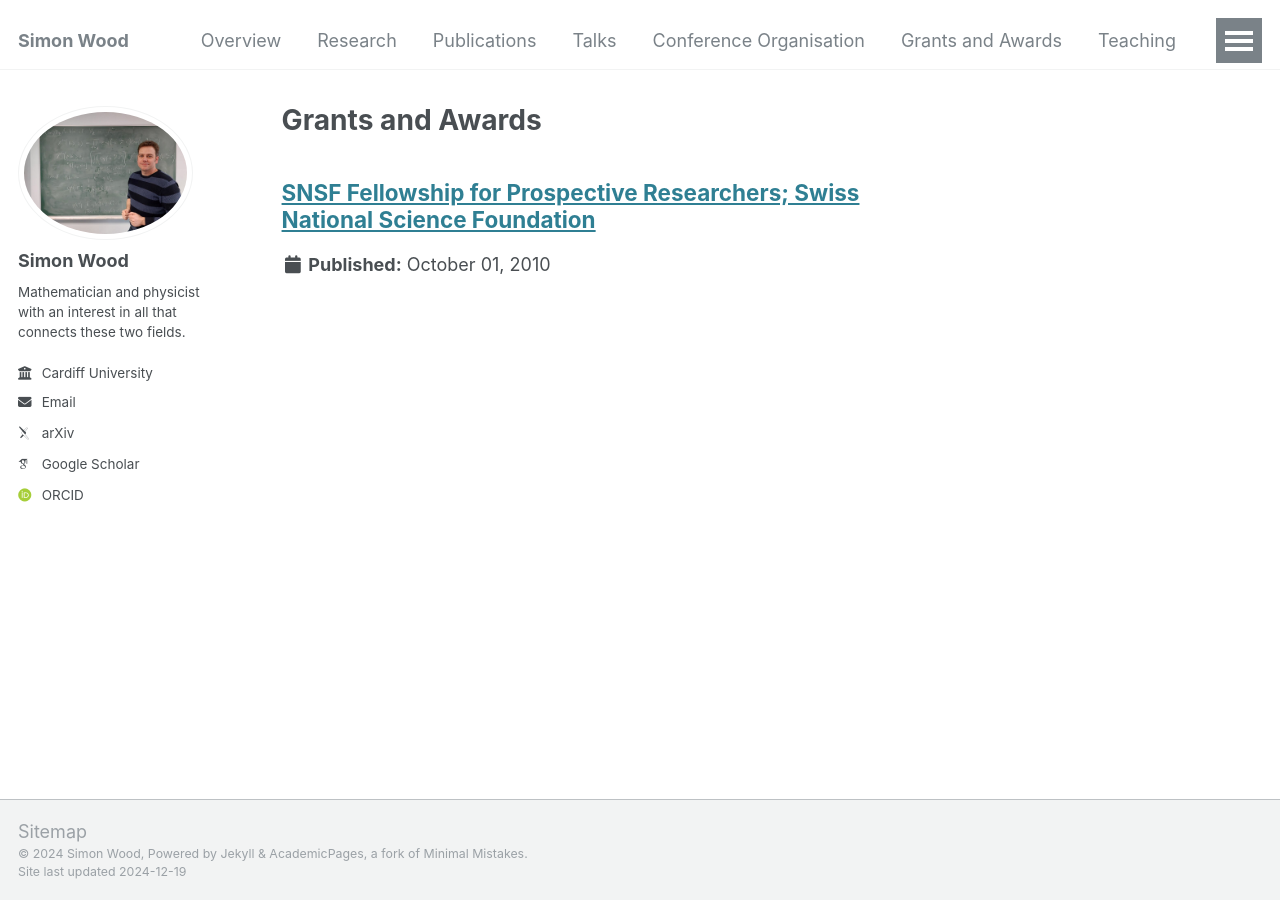
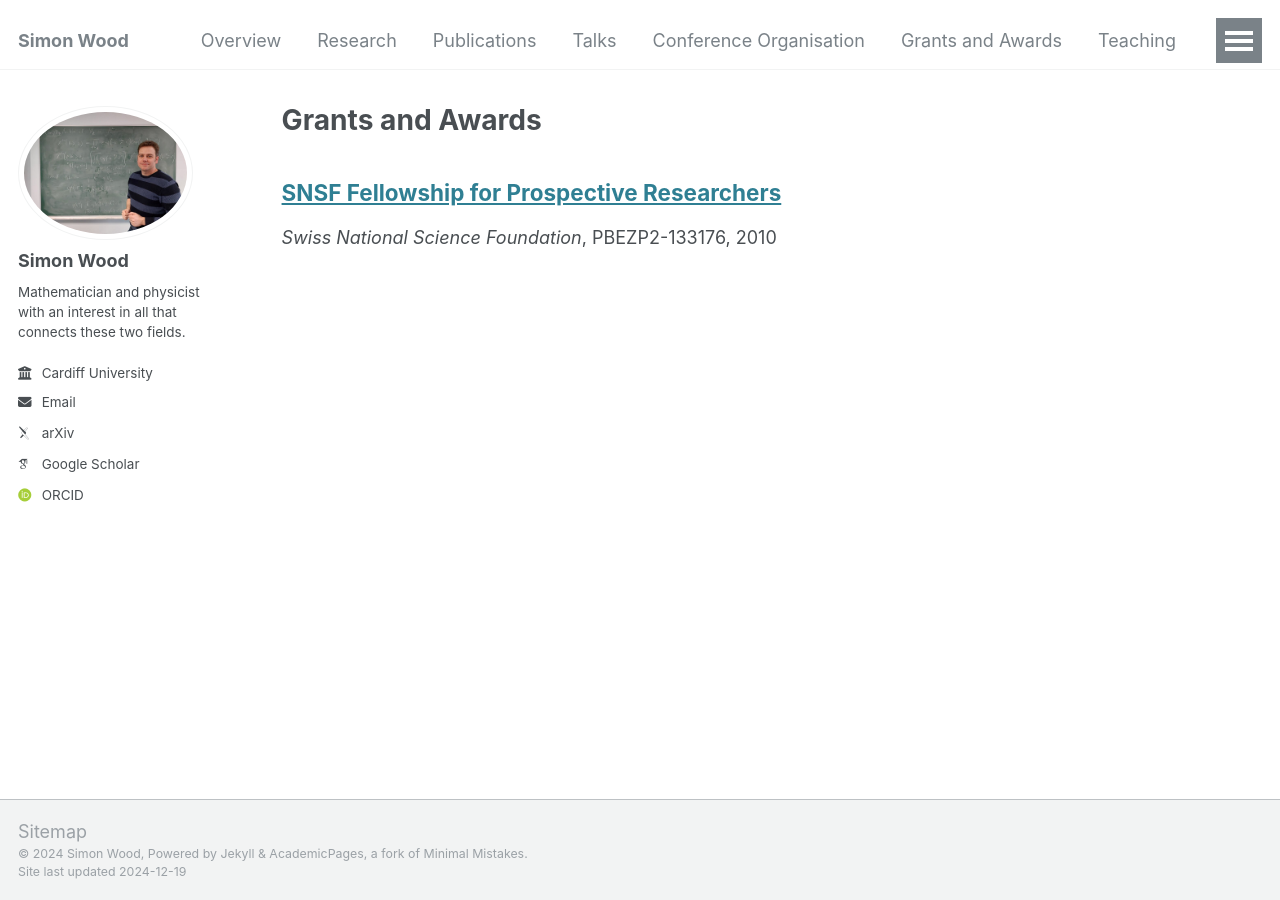
Before and after one commit to simonjwood/simonjwood.github.io, a Jekyll site: the page built from _pages/awards.html, in a window 1280 px wide. Built offline with Jekyll 4.4.1, drawn with Linux system fonts in a browser that asks for light colours; some web fonts are replaced.

Commit message:
Tweaking grant layout.

```diff
--- a/_awards/2010-SNSF.md
+++ b/_awards/2010-SNSF.md
@@ -1,7 +1,9 @@
 ---
-title: "SNSF Fellowship for Prospective Researchers; Swiss National Science Foundation"
+title: "SNSF Fellowship for Prospective Researchers"
 collection: awards
 type: "Awards"
 permalink: /conferences/2010-snsf
+funder: "Swiss National Science Foundation"
+grantid: "PBEZP2-133176"
 date: 2010-10-01
 ---
--- a/_includes/archive-single.html
+++ b/_includes/archive-single.html
@@ -41,11 +41,11 @@
         {% if post.collection == 'teaching' %}
           <p> {{ post.type }}, <i>{{ post.venue }}</i>, {{ post.date | default: "1900-01-01" | date: "%Y" }} </p>
         {% elsif post.collection == 'publications' %}
-          <p>Published in <i>{{ post.venue }}</i>, {{ post.date | default:
-            "1900-01-01" | date: "%Y" }} </p>
+          <p>Published in <i>{{ post.venue }}</i>, {{ post.date | default: "1900-01-01" | date: "%Y" }} </p>
         {% elsif post.collection == 'conferences' %}
-	  <p> <i>{{ post.venue }}</i>, {{ post.date |
-        default: "1900-01-01" | date: "%Y" }} </p>
+	  <p> <i>{{ post.venue }}</i>, {{ post.date | default: "1900-01-01" | date: "%Y" }} </p>
+	{% elsif post.collection == 'awards' %}
+	  <p> <i>{{ post.funder }}</i>,  {{post.grantid}}, {{ post.date | default: "1900-01-01" | date: "%Y" }} </p>
         {% elsif post.date %}
          <p class="page__date"><strong><i class="fa fa-fw fa-calendar" aria-hidden="true"></i> {{ site.data.ui-text[site.locale].date_label | default: "Published:" }}</strong> <time datetime="{{ post.date | default: "1900-01-01" | date_to_xmlschema }}">{{ post.date | default: "1900-01-01" | date: "%B %d, %Y" }}</time></p>
         {% endif %}
```
